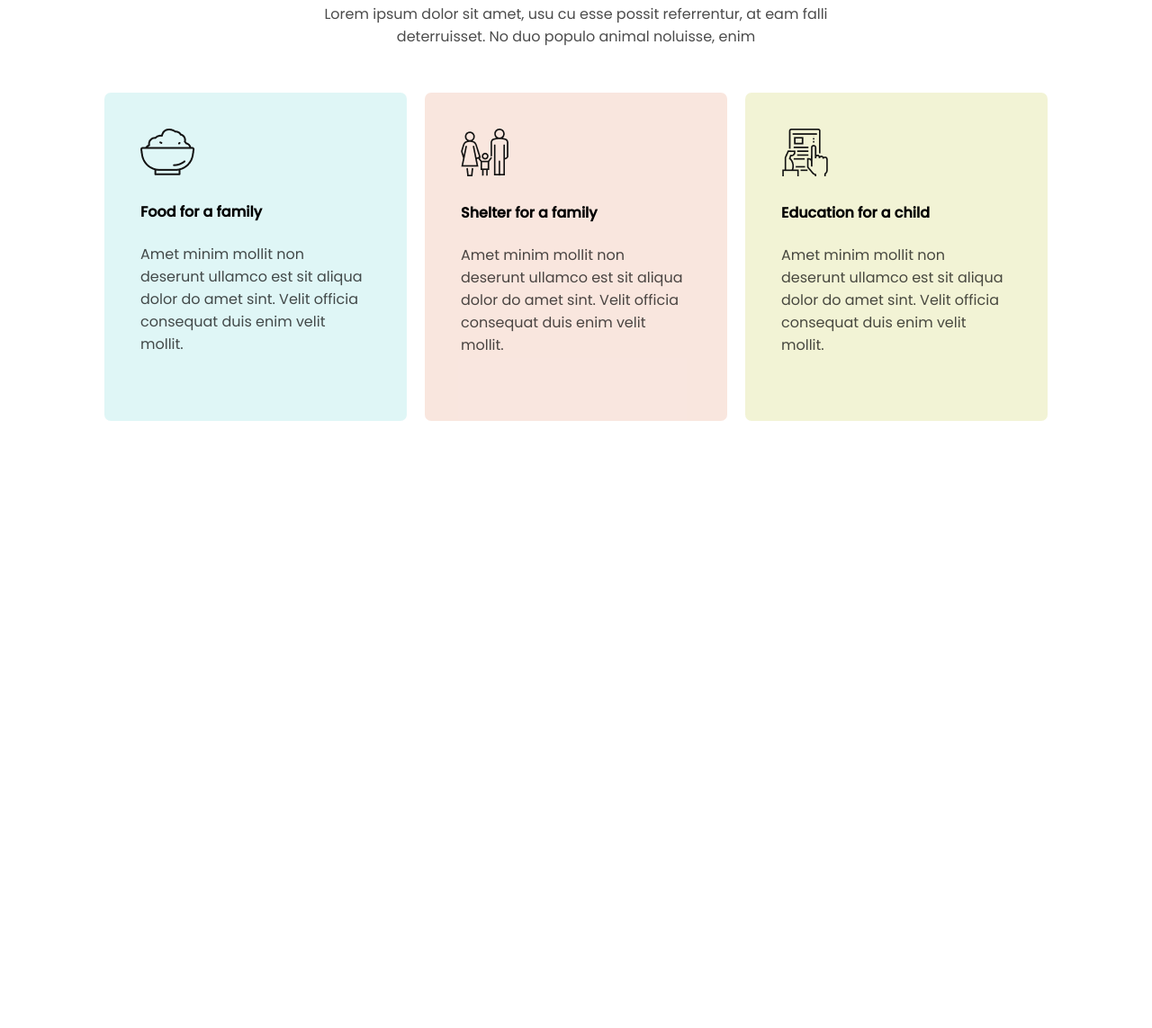
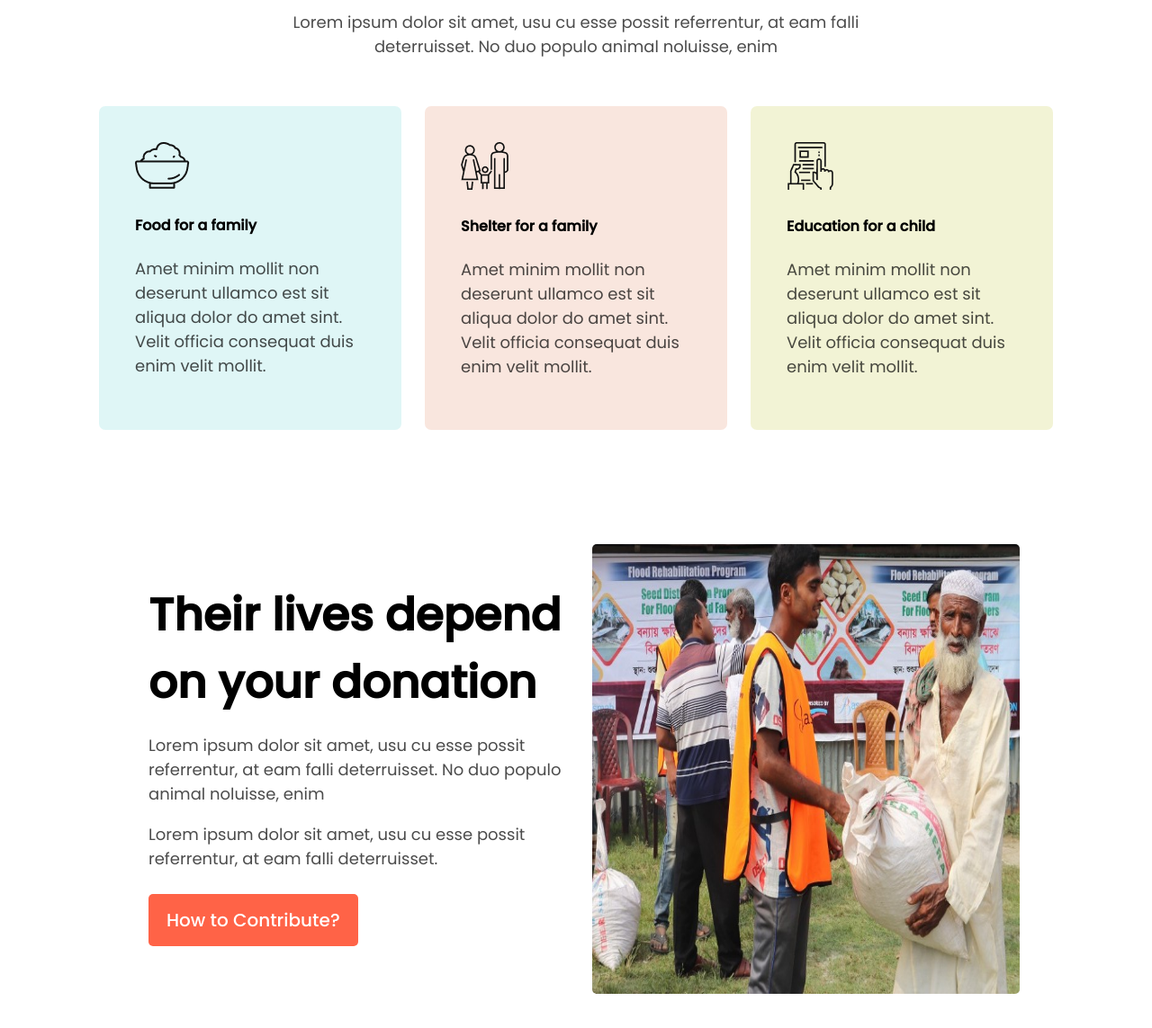
Before and after one commit to IshtiaqRobin/Assigment-ishtiaq, a plain HTML site: page index.html in a window 1280 px wide. Shown: the part 1635-2778 px from the top of the page at 90% size. Before the commit the page ends 2103 px from the top, so only its background shows below. Drawn offline with Linux system fonts and the light colour scheme; a web font is replaced by a local one.

Commit message:
contribut added

```diff
--- a/index.html
+++ b/index.html
@@ -27,7 +27,7 @@
     <!--start-amount-section-->
     <section>
     <div class="donate-t">
-        <h1 class="head-s">Donate Today</h1>
+        <h2 class="head-s">Donate Today</h2>
         <p class="opacity">Lorem ipsum dolor sit amet, usu cu esse possit referrentur, at eam falli<br>
             deterruisset. No duo populo animal noluisse, enim</p>
     </div>
@@ -58,9 +58,9 @@
     <!--end-amount-section-->
 
     <!--start-donate-plan-section-->
-<section>
+<section id="donate-section">
     <div id="donate-plan">
-        <h1 class="head-s">Our Donate Plan</h1>
+        <h2 class="head-s">Our Donate Plan</h2>
         <p class="opacity bottom-clear">Lorem ipsum dolor sit amet, usu cu esse possit referrentur, at eam falli<br>
             deterruisset. No duo populo animal noluisse, enim</p>
     </div>
@@ -94,6 +94,60 @@
 </section>
     <!--end-donate-plan-section-->
 
+    <!--start-contribute-section1-->
+    <section id="">
+        <div class="flex-box-2">
+            <div class="p-size">
+                <div class="div-p">
+                    <h2 class="another-head">Their lives depend on
+                        your donation</h2>
+                        <p class="opacity">Lorem ipsum dolor sit amet, usu cu esse possit<br>
+                            referrentur, at eam falli deterruisset. No duo populo<br>
+                            animal noluisse, enim</p>
+                         <p class="opacity">Lorem ipsum dolor sit amet, usu cu esse possit<br>
+                            referrentur, at eam falli deterruisset.</p>
+                </div>
+
+                <div>
+                    <a class="link-button" href="#" target="_blank">How to Contribute?</a>
+                </div>
+
+            </div>
+
+            <div class="img-div">
+                <img id="img-width" src="images/donation10.jpg" alt="photos">
+            </div>
+
+        </div>
+    </section>
+    <!--end-contribute-section1-->
+
+    <!--start-contribute-section2-->
+    <section id="">
+        <div class="flex-box-2">
+            <div class="img-div-2">
+                <img id="img-width" src="images/donation6.jpg" alt="photos">
+            </div>
+
+            <div class="p-size-2">
+                <div class="div-p-2">
+                    <h2 class="another-head margin-b">Their lives depend on
+                        your donation</h2>
+                        <p class="opacity">Lorem ipsum dolor sit amet, usu cu esse possit<br>
+                            referrentur, at eam falli deterruisset. No duo populo<br>
+                            animal noluisse, enim</p>
+                         <p class="opacity">Lorem ipsum dolor sit amet, usu cu esse possit<br>
+                            referrentur, at eam falli deterruisset.</p>
+                </div>
+
+                <div>
+                    <a class="link-button" href="#" target="_blank">How to Contribute?</a>
+                </div>
+
+            </div>
+        </div>
+    </section>
+    <!--end-contribute-section2-->
 
 </body>
 </html>
--- a/style.css
+++ b/style.css
@@ -54,6 +54,7 @@ body{
 }
 
 .opacity{
+    font-size: 18px;
     opacity: 0.7;
     margin-bottom: 0%;
     padding: 0%;
@@ -135,9 +136,9 @@ input[type='text']{
 
 #flex-box > div{
     padding: 40px 40px;
-    margin: 10px;
+    margin: 13px;
     border-radius: 7px;
-    height: 285px;
+    height: 280px;
 }
 
 .flex-iteam-1{
@@ -153,9 +154,73 @@ input[type='text']{
 .flex-iteam-3{
     width: 20%;
     background-color: rgba(219, 222, 140, 0.36);
+    margin: 40px 50px;
+}
+
+#donate-section{
+    padding-bottom: 200px;
 }
 
 .bottom-clear{
     padding-bottom: 40px;
 }
 /*--end-donate-plan-section--*/
+
+/*--start-contribute-section--*/
+.flex-box-2{
+    display: flex;
+}
+
+.p-size{
+    width: 40%;
+    text-align: left;
+    margin-left: 165px;
+}
+
+.another-head{
+    font-size: 50px;
+    margin-bottom: 0%;
+}
+
+#img-width{
+    width: 475px;
+    height: 500px;
+}
+
+.img-div{
+    width: 40%;
+    margin-right: 130px;
+}
+
+#img-width{
+    border-radius: 5px;
+}
+
+.div-p{
+    text-align: left;
+    padding-top: 0%;
+    font-size: 20px;
+    padding-bottom: 40px;
+}
+
+.img-div-2{
+    width: 40%;
+    margin-left: 165px;
+    margin-top: 100px;
+}
+
+.margin-b{
+    margin-top: 145px;
+}
+
+.div-p-2{
+    text-align: left;
+    padding-top: 0%;
+    font-size: 20px;
+    padding-bottom: 40px;
+}
+
+.p-size-2{
+    width: 50%;
+}
+/*--end-contribute-section--*/
```
Also changed, not shown: images/donation1.jpg (added), images/donation10.jpg (added), images/donation5.jpg (added), images/donation6.jpg (added).
